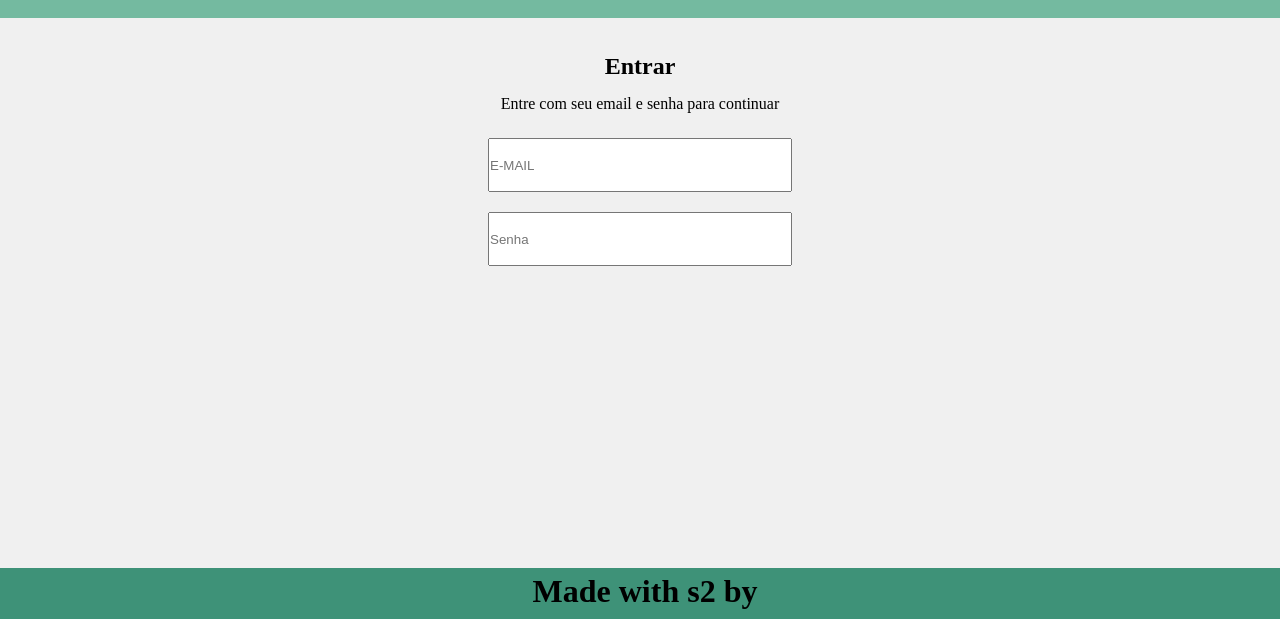
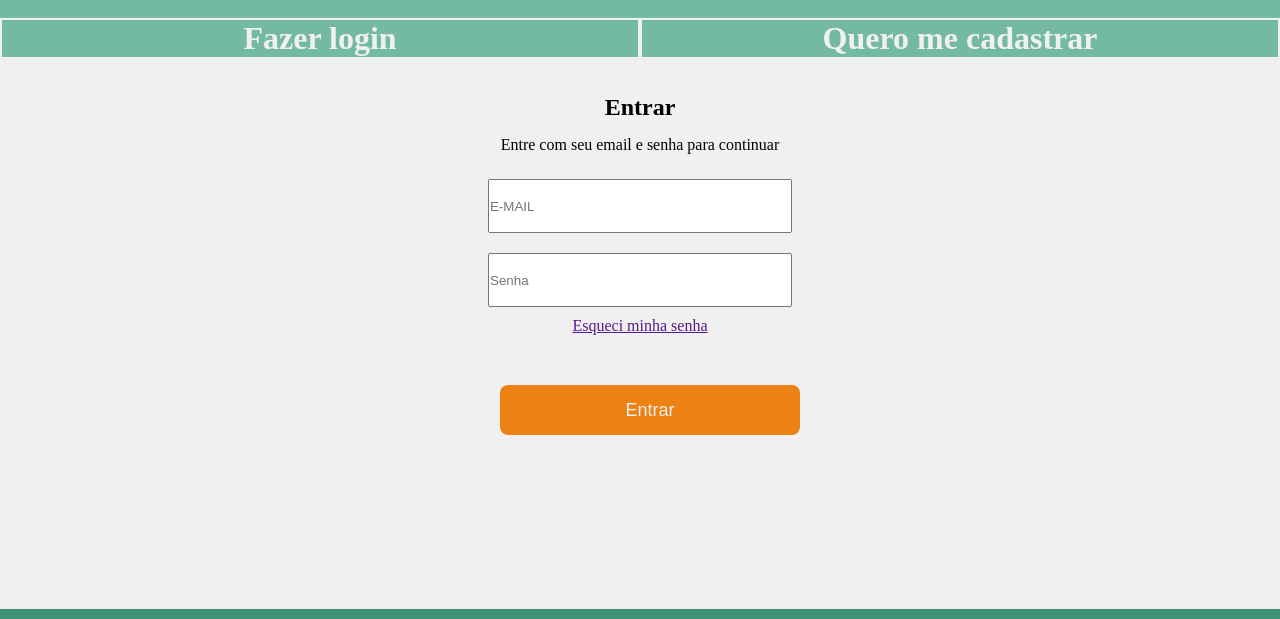
Before and after one commit to arnoldcainan/AppPet, a plain HTML site: page index.html in a window 1280 px wide. Shown: the part 85-704 px from the top of the page. Drawn offline with Linux system fonts and the light colour scheme.

Commit message:
alteração do section

```diff
--- a/index.html
+++ b/index.html
@@ -14,12 +14,25 @@
         <div class="logoCamera">
             <img src="./Imagens/logo/logo camera.png" alt="Icone de Camera">
         </div>
+
     </header>
-    <section>
+    <div class="menu">
+        <div class="login">
+            <h1>Fazer login</h1>
+        </div>
+        <div class="cadastrar">
+            <h1>Quero me cadastrar</h1>
+        </div>
+    </div>
+        <section>
         <h1> Entrar</h1>
         <p>Entre com seu email e senha para continuar</p>
         <input type="email" placeholder="E-MAIL">
         <input type="password" placeholder="Senha">
+        <br>
+        <a href="">Esqueci minha senha</a>
+        <br>
+        <button type="button">Entrar</button>
     </section>
     <footer>
         <h1> Made with s2 by</h1>
--- a/style.css
+++ b/style.css
@@ -25,6 +25,24 @@ header img {
 header img {
     margin: 40px;
 }
+.menu{
+    display: flex;
+    justify-content: space-around;
+    color: #F0F0F0;
+    text-size:small;
+}
+.login{
+    width: 50%;
+    text-align: center;
+    background-color: #74BAA0;
+    border: 2px solid  #F0F0F0;
+}
+.cadastrar{
+    width: 50%;
+    text-align: center;
+    background-color: #74BAA0;
+    border: 2px solid  #F0F0F0;
+}
 
  section{
     background-color: #F0F0F0;
@@ -46,6 +64,18 @@ header img {
     margin: 10px;
     height: 50px;
     width: 300px;
+ }
+ section button{
+    margin: 50px;
+    width: 300px;
+    height: 50px;
+    background-color: #EC8213;
+    border: solid #EC8213;
+    border-radius: 8px;
+    color: #F0F0F0;
+    font-size: large;
+
+
  }
 
  footer{
```
